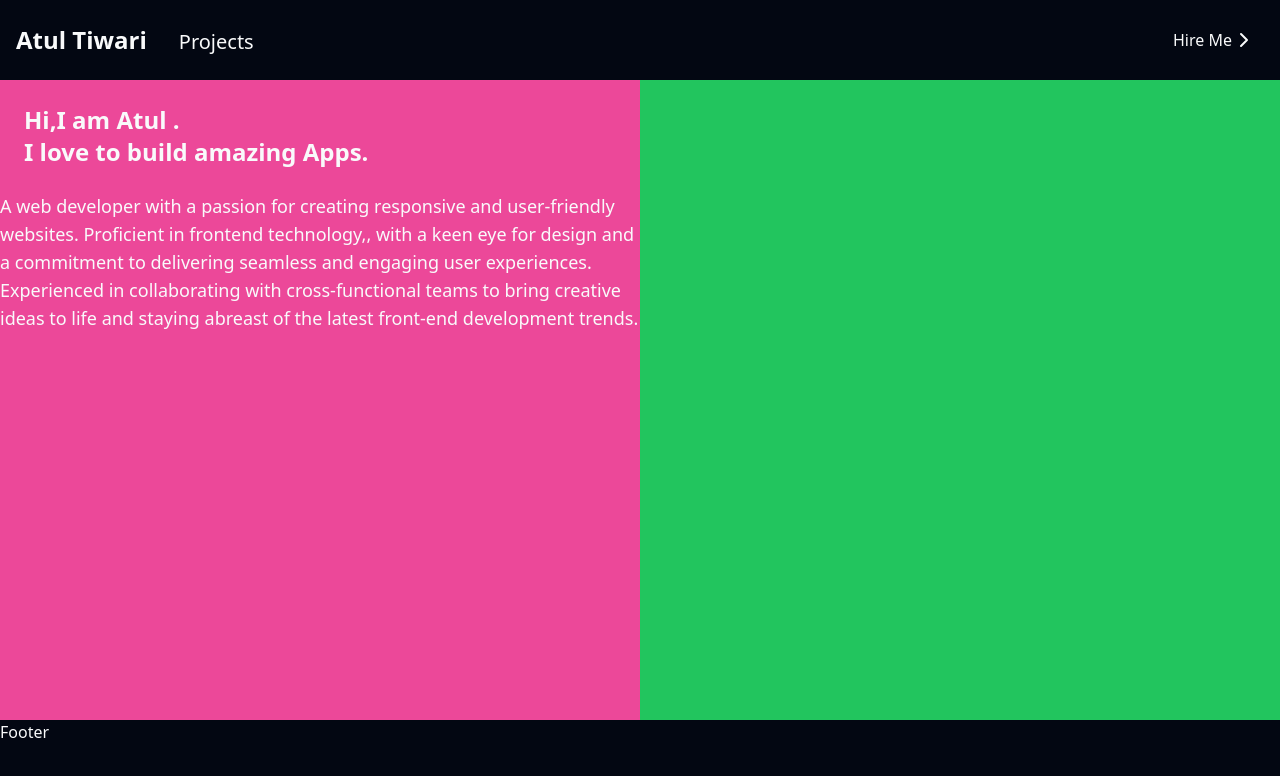
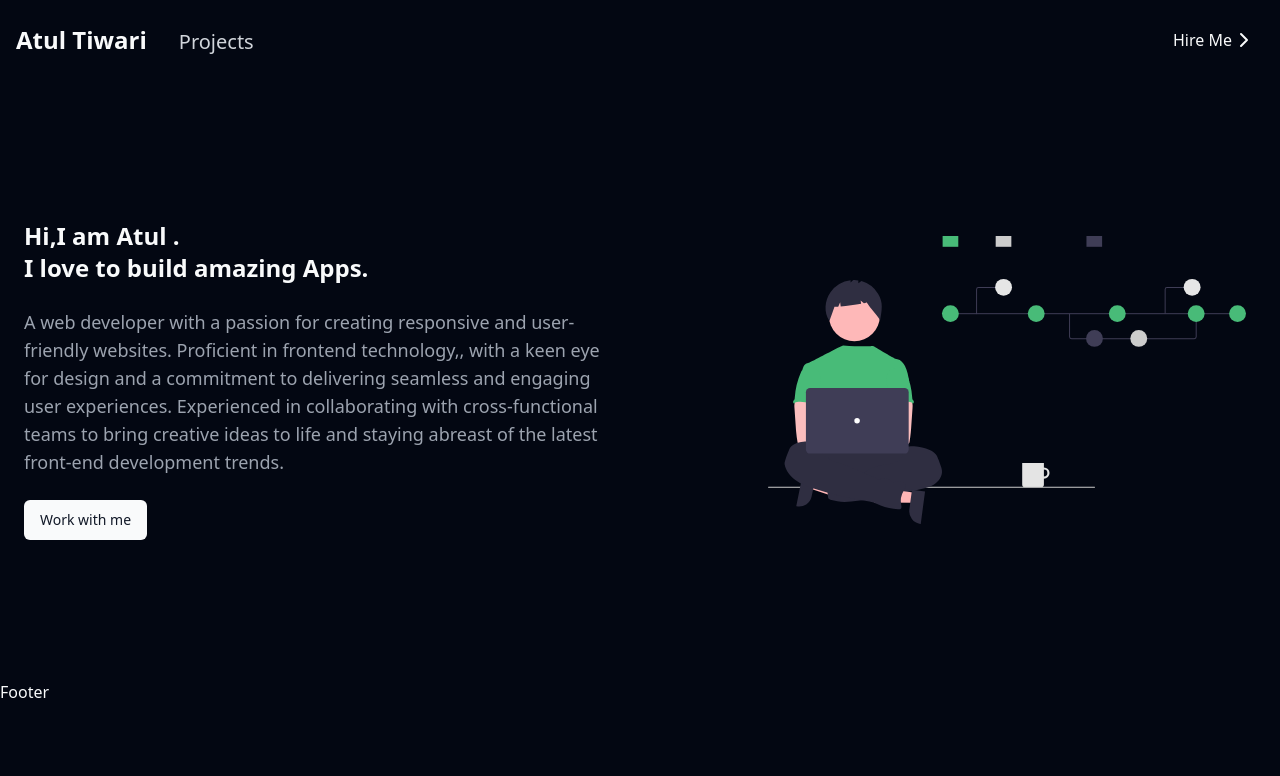
Before and after one commit to atulforworkk/latestPortfolio, a React (Vite) app in the folder portfolio/: page / in a window 1280 px wide. Shown: the top 776 px of the page. Built offline with nearby package versions, Linux system fonts and the light colour scheme.

Commit message:
half page updated

```diff
--- a/portfolio/src/composites/header/Header.tsx
+++ b/portfolio/src/composites/header/Header.tsx
@@ -8,8 +8,10 @@ const Header = (props: Props) => {
   return (
     <div className="h-[10vh] flex items-center justify-between">
       <div className="flex items-center   ">
-        <h1 className="text-2xl font-semibold px-4">Atul Tiwari</h1>
-        <h3 className="text-xl pt-1 pl-4 ">
+        <h1 className="text-2xl font-semibold px-4">
+          <Link to="/">Atul Tiwari</Link>
+        </h1>
+        <h3 className="text-xl pt-1 pl-4  text-gray-300">
           <Link to="/projects">Projects</Link>
         </h3>
       </div>
--- a/portfolio/src/views/pages/landing/LandingPage.tsx
+++ b/portfolio/src/views/pages/landing/LandingPage.tsx
@@ -1,18 +1,18 @@
 import React from "react";
 // import { ModeToggle } from "../../../components/Mode-toggle";
 import { Button } from "../../../components/ui/button";
-
+import codingImage from "../../../assets/coding.svg";
 type Props = {};
 
 const LandingPage = (props: Props) => {
   return (
-    <div className="flex h-[80vh] ">
-      <div className="flex-1 bg-pink-500">
+    <div className="flex h-[75vh]  items-center">
+      <div className="flex-1 ">
         <div>
           <h1 className="text-2xl p-6 font-semibold">
             Hi,I am Atul . <br />I love to build amazing Apps.
           </h1>
-          <p className="text-lg">
+          <p className="text-lg px-6 text-gray-400">
             A web developer with a passion for creating responsive and
             user-friendly websites. Proficient in frontend technology,, with a
             keen eye for design and a commitment to delivering seamless and
@@ -21,8 +21,13 @@ const LandingPage = (props: Props) => {
             abreast of the latest front-end development trends.
           </p>
         </div>
+        <div>
+          <Button className="m-6"> Work with me </Button>
+        </div>
       </div>
-      <div className="flex-1 bg-green-500"></div>
+      <div className="flex-1 ">
+        <img src={codingImage} alt="" className="h-72 pl-32 " />
+      </div>
     </div>
   );
 };
```
